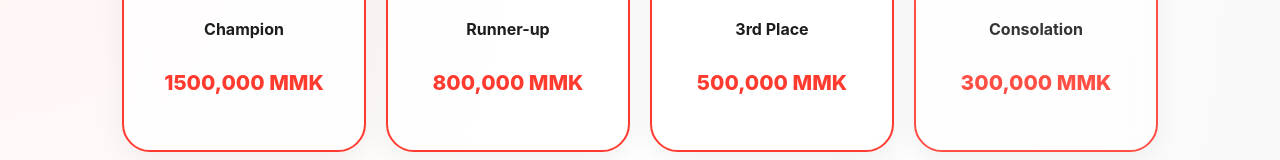
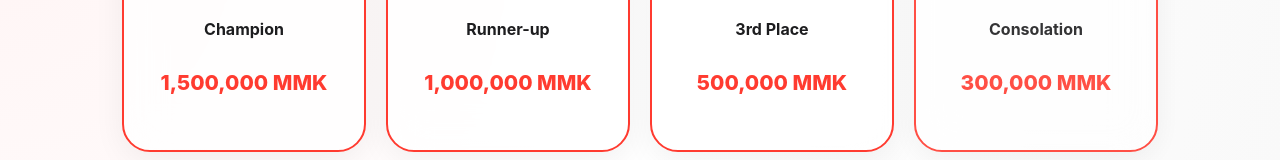
Before and after one commit to zawyehtut404/tgi-fustal-tournament, a React (Create React App) app: page / in a window 1280 px wide. Shown: the part 871-1031 px from the top of the page. Built offline with nearby package versions, Linux system fonts and the light colour scheme; no server answers.

Commit message:
Fix formatting of prize amounts in App.js

```diff
--- a/src/App.js
+++ b/src/App.js
@@ -103,13 +103,13 @@ function App() {
             <div className="prize-card champion">
               <div className="medal">🥇</div>
               <h3>Champion</h3>
-              <p className="amount">1500,000 MMK</p>
+              <p className="amount">1,500,000 MMK</p>
             </div>
 
             <div className="prize-card runner-up">
               <div className="medal">🥈</div>
               <h3>Runner-up</h3>
-              <p className="amount">800,000 MMK</p>
+              <p className="amount">1,000,000 MMK</p>
             </div>
 
             <div className="prize-card third-place">
```
